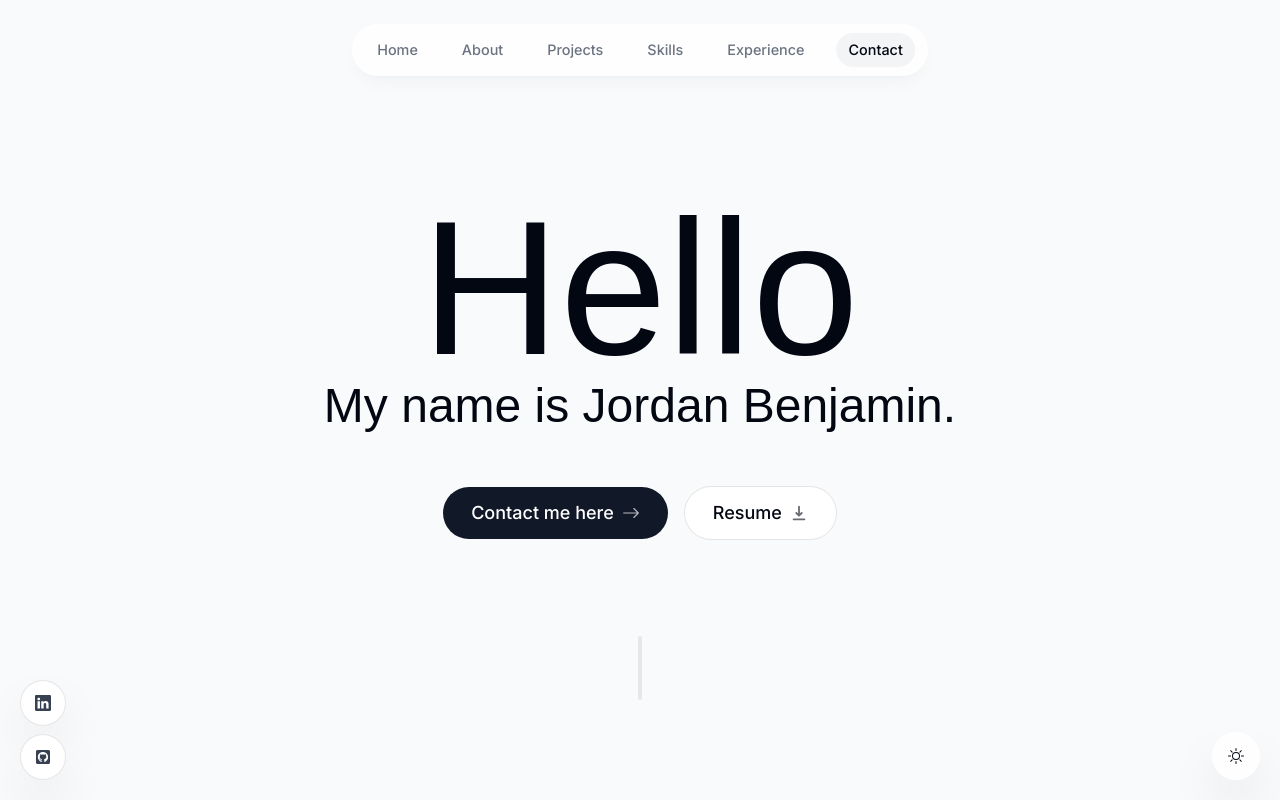
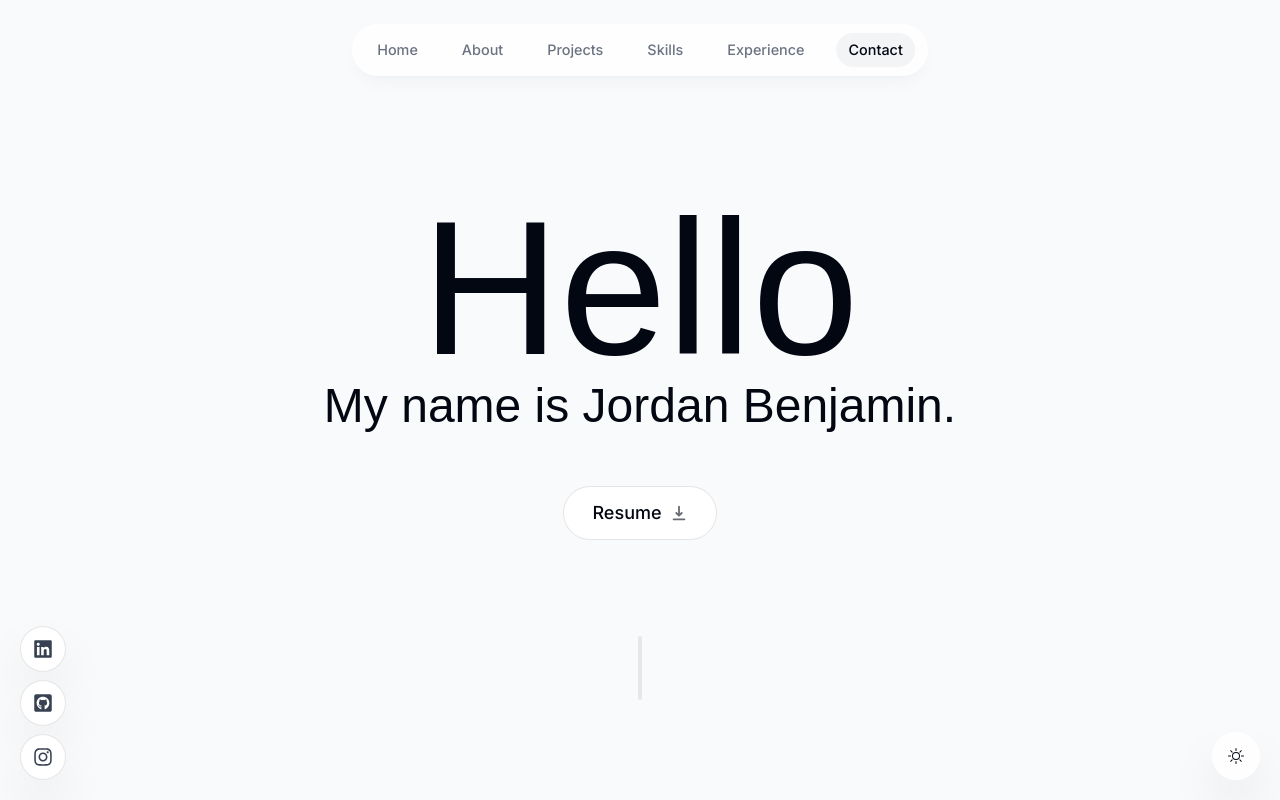
Before and after one commit to jordansbenjamin/portfolio_v2, a Next.js app: page / in a window 1280 px wide. Shown: the top 800 px of the page. Built offline with nearby package versions, Linux system fonts and the light colour scheme; no server answers.

Commit message:
Added new social icon

```diff
--- a/src/components/Intro.tsx
+++ b/src/components/Intro.tsx
@@ -76,7 +76,7 @@ export default function Intro() {
 				Australia. My current focus is <span className="underline">React (Next.js).</span>
 			</motion.h1> */}
 			<h1 className={`font-gallient text-[12rem] px-4`}>Hello</h1>
-			<h2 className={`font-gallient text-5xl mb-14 px-4 mt-[-50px]`}>My name is Jordan Benjamin.</h2>
+			<h2 className={`font-gallient sm:text-5xl mb-14 px-4 mt-[-50px]`}>My name is Jordan Benjamin.</h2>
 
 			{/* Button container */}
 			<motion.div
@@ -85,7 +85,7 @@ export default function Intro() {
 				animate={{ opacity: 1, y: 0 }}
 				transition={{ delay: 0.1 }}>
 				{/* Contact me link */}
-				<Link
+				{/* <Link
 					href="#contact"
 					className="group bg-gray-900 text-white px-7 py-3 flex items-center gap-2 rounded-full outline-none focus:scale-110 hover:scale-110 hover:bg-gray-950 active:scale-105 transition"
 					onClick={() => {
@@ -93,7 +93,7 @@ export default function Intro() {
 						setTimeOfLastClick(Date.now());
 					}}>
 					Contact me here <BsArrowRight className="opacity-70 group-hover:translate-x-1 transition" />
-				</Link>
+				</Link> */}
 				{/* Resume link */}
 				<a
 					href="/Jordan-Benjamin_Resume.pdf"
--- a/src/components/SocialButton.tsx
+++ b/src/components/SocialButton.tsx
@@ -1,8 +1,9 @@
 "use client";
 
 import React, { Children } from "react";
-import { BsLinkedin } from "react-icons/bs";
+import { FaLinkedin } from "react-icons/fa";
 import { FaGithubSquare } from "react-icons/fa";
+import { FaInstagram } from "react-icons/fa";
 import { motion } from "framer-motion";
 
 type SocialButtonProp = {
@@ -15,7 +16,7 @@ function SocialButton({ children, href }: SocialButtonProp) {
 		<a
 			href={href}
 			target="_blank"
-			className="bg-white shadow-2xl p-3.5 text-gray-700 flex items-center gap-2 rounded-full focus:scale-[1.15] hover:scale-[1.15] hover:text-gray-950 active:scale-105 transition borderBlack dark:bg-white/10 dark:text-white/60">
+			className="bg-white text-xl shadow-2xl p-3 text-gray-700 flex items-center gap-2 rounded-full focus:scale-[1.15] hover:scale-[1.15] hover:text-gray-950 active:scale-105 transition borderBlack dark:bg-white/10 dark:text-white/60">
 			{children}
 		</a>
 	);
@@ -31,13 +32,16 @@ export default function SocialContainer() {
 			className="fixed bottom-5 left-5 space-y-2"
 			initial={{ opacity: 0, y: 100 }}
 			animate={{ opacity: 1, y: 0 }}
-			transition={{delay: 0.1}}>
+			transition={{ delay: 0.1 }}>
 			<SocialButton href="https://www.linkedin.com/in/jordansb/">
-				<BsLinkedin />
+				<FaLinkedin />
 			</SocialButton>
 			<SocialButton href="https://www.linkedin.com/in/jordansb/">
 				<FaGithubSquare />
 			</SocialButton>
+			<SocialButton href="https://www.instagram.com/jordansbenjamin/">
+				<FaInstagram/>
+			</SocialButton>
 		</motion.div>
 	);
 }
```
